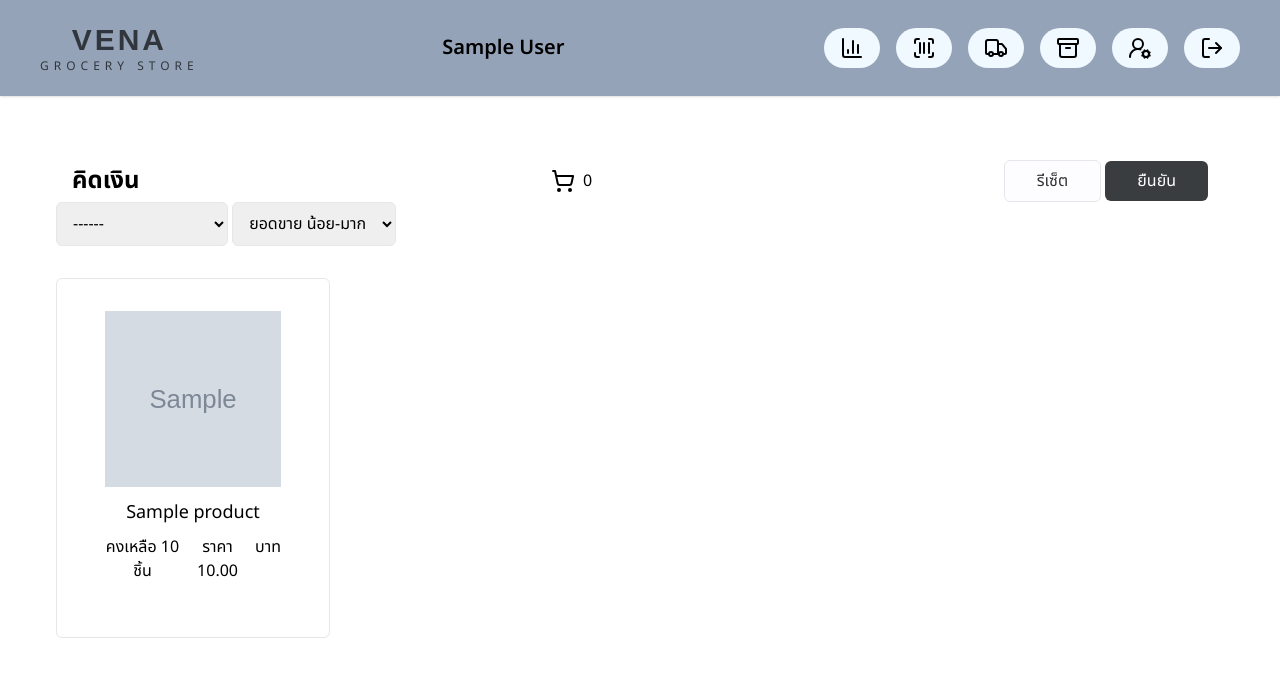
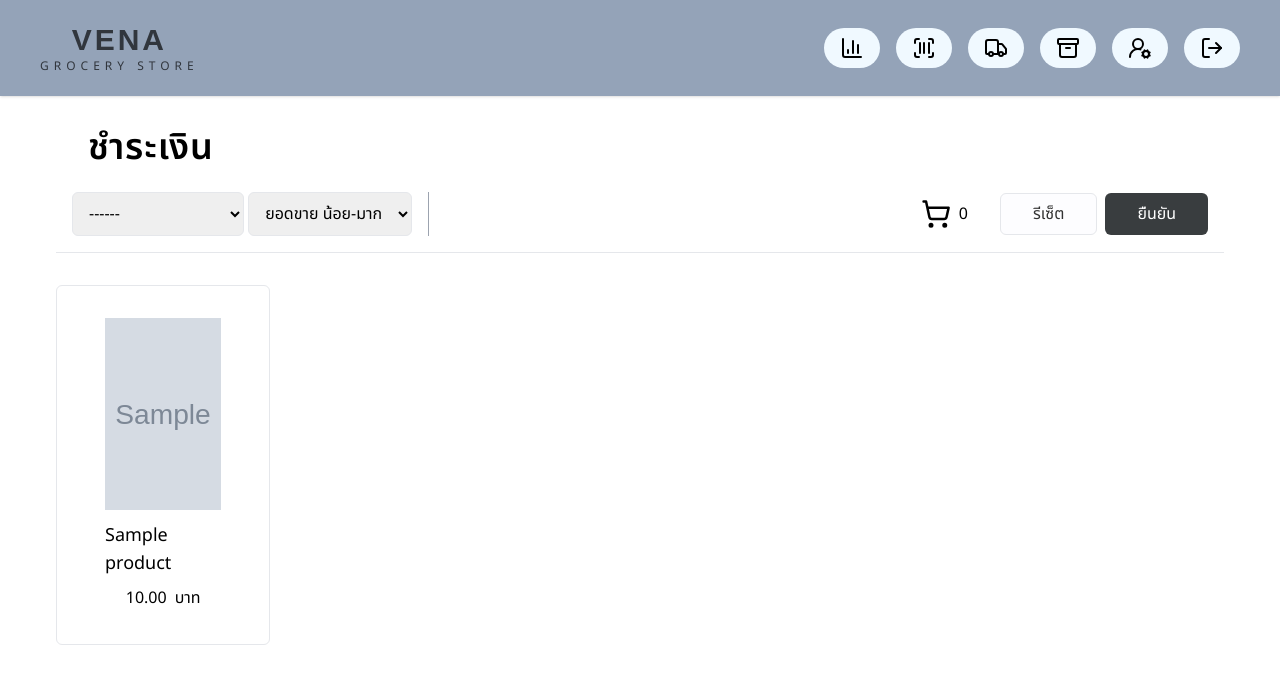
Before and after one commit to DefinitelyNotJay/SGM, a Django app: page /payment/ in a window 1280 px wide. Shown: the top 684 px of the page. Run offline with Django 5.2, Linux system fonts and the light colour scheme; a user stored in the database is signed in; tables that the repository leaves empty hold one stand-in row (values such as "Sample post"); grey boxes marked "Sample" are stand-in pictures; some libraries are stand-ins or nearby versions; some web fonts are replaced.

Commit message:
fix payment page design

```diff
--- a/SGM/store/templates/employee/payment.html
+++ b/SGM/store/templates/employee/payment.html
@@ -21,63 +21,72 @@ Home Page
   }
 }
 </style>
-<div class="w-full flex justify-between items-center px-4 mt-8">
-  <p class="text-2xl font-bold">คิดเงิน</p>
+
+  <p class="text-4xl font-semibold ml-8 tracking-wide">ชำระเงิน</p>
+  <div class="w-full flex justify-between items-center px-4 mt-6 border-b pb-4">
+    {% comment %} 1 {% endcomment %}
+      <div class='flex gap-3 items-center'>
+          <div class='border-r border-gray-400 pr-4'>
+            <select name="filter" id="category_filter" class='border px-3 py-2 rounded-md' onchange='selectCategory()'>
+              <option value="" default>------</option>
+              {% for c in categories  %}
+                  <option value='{{ c.name }}'>{{c.name}}</option>
+              {% endfor %}
+          </select>
+          <select onchange='selectSortFilter()' name="filter" id="sort_filter" class='border px-3 py-2 rounded-md'>
+              <option value="sales-asc">ยอดขาย น้อย-มาก</option>
+              <option value="sales-desc">ยอดขาย มาก-น้อย</option>
+              <option value="quantity-asc">ปริมาณ น้อย-มาก</option>
+              <option value="quantity-desc">ปริมาณ มาก-น้อย</option>
+          </select>
+          </div>
+          <div class='flex gap-3' id='category-area'></div>
+      </div>
+
+
+   {% comment %} 3 {% endcomment %}
+
+  {% comment %} 4 {% endcomment %}
+ <form method="POST" action='/payment/' class='flex gap-8'>
+  {% csrf_token %}
   <div class='flex gap-2 items-center'>
-    <svg xmlns="http://www.w3.org/2000/svg" width="24" height="24" viewBox="0 0 24 24" fill="none" stroke="currentColor" stroke-width="2" stroke-linecap="round" stroke-linejoin="round" class="lucide lucide-shopping-cart"><circle cx="8" cy="21" r="1"/><circle cx="19" cy="21" r="1"/><path d="M2.05 2.05h2l2.66 12.42a2 2 0 0 0 2 1.58h9.78a2 2 0 0 0 1.95-1.57l1.65-7.43H5.12"/></svg>
+    <svg xmlns="http://www.w3.org/2000/svg" width="30" height="30" viewBox="0 0 24 24" fill="none" stroke="currentColor" stroke-width="2" stroke-linecap="round" stroke-linejoin="round" class="lucide lucide-shopping-cart"><circle cx="8" cy="21" r="1"/><circle cx="19" cy="21" r="1"/><path d="M2.05 2.05h2l2.66 12.42a2 2 0 0 0 2 1.58h9.78a2 2 0 0 0 1.95-1.57l1.65-7.43H5.12"/></svg>
     <span id="amount">0</span>
   </div>
- <form method="POST" action='/payment/'>
-  {% csrf_token %}
-  <input type="text" class='hidden' name='ordered_products' id='ordered_products'>
+  <div class='flex gap-2'>
+    <input type="text" class='hidden' name='ordered_products' id='ordered_products'>
   <button type="button" onclick="clearSelectedProduct()" class="px-8 py-2 bg-[#fdfdff] hover:bg-gray-100 border text-[#333] rounded-md">
     รีเซ็ต
   </button>
   <button type="submit" onclick="processPayment()" class="px-8 py-2 bg-[#393d3f] hover:bg-[#222] text-[#fff] rounded-md">
     ยืนยัน
   </button>
+  </div>
  </form>
 </div>
-<div class='w-full flex justify-between'>
-  <div class='flex gap-3 w-full items-center'>
-       <div>
-           <select name="filter" id="category_filter" class='border px-3 py-2 rounded-md' onchange='selectCategory()'>
-               <option value="" default>------</option>
-               {% for c in categories  %}
-                   <option value='{{ c.name }}'>{{c.name}}</option>
-               {% endfor %}
-           </select>
-           <select onchange='selectSortFilter()' name="filter" id="sort_filter" class='border px-3 py-2 rounded-md'>
-               <option value="sales-asc">ยอดขาย น้อย-มาก</option>
-               <option value="sales-desc">ยอดขาย มาก-น้อย</option>
-               <option value="quantity-asc">ปริมาณ น้อย-มาก</option>
-               <option value="quantity-desc">ปริมาณ มาก-น้อย</option>
-           </select>
 
-       </div>
-       <div class='flex gap-3' id='category-area'>
-       </div>
-  </div>
-</div>
 
-<section class="grid grid-cols-4 mt-8 gap-x-6 gap-y-6">
+
+
+<section class="grid grid-cols-5 mt-8 gap-x-6 gap-y-6">
   {% for product in products %}
 
   {% if product.quantity_in_stock > 0 %}
   <div onclick="selectProduct({{ product.id }})" id="product-{{ product.id }}" class="border h-[360px] rounded-md hover:cursor-pointer hover:bg-gray-50 py-8 px-12  flex flex-col gap-3 text-center">
     <input type="text" id='{{product.id}}' class='hidden' value='{{product.id}},{{product.name}},{{product.price}},{{product.quantity_in_stock}}'>
-    <img class="h-44 object-center object-cover" src='{{ product.image_url }}'/>
+    <img class="h-48 object-center object-cover" src='{{ product.image_url }}'/>
     <div class="flex flex-col items-center justify-center gap-2">
-      <p class="text-lg">{{ product.name }}</p>
+      <p class="text-lg text-start">{{ product.name }}</p>
       <div>
-        <div class="flex gap-2">
-          <p>คงเหลือ <span>{{product.quantity_in_stock}}</span> ชิ้น</p>
-          <span>ราคา {{product.price}}</span> บาท
-          </div>
+        <div class="flex gap-2 items-center">
+          {% comment %} <p>เหลือ <span>{{product.quantity_in_stock}}</span> ชิ้น</p> {% endcomment %}
+          <span>{{product.price}}</span> บาท
           <div id='inputGroup-{{ product.id }}' class="hidden mt-1">
             <input id='input-{{ product.id }}' onchange="updateAmountChange({{ product.id }})" onclick="event.stopPropagation()" type="number" required value=1 class='z-0 w-12 resize-none border rounded-md py-1  text-center'>
             <span>ชิ้น</span>
         </div>
+          </div>
+
       </div>
 
     </div>
@@ -154,7 +163,7 @@ Home Page
       const pTag = document.createElement('p')
           pTag.textContent = category_target
           pTag.id = category_target
-          pTag.className = `cursor-pointer hover:bg-gray-50 bg-gray-100 p-2 border rounded`
+          pTag.className = `cursor-pointer border-gray-200 hover:bg-gray-100 p-2 border rounded`
           pTag.onclick = (e) => {
               deleteCategoryTag(e.target.textContent)
           }
--- a/SGM/store/templates/manager/navbar_manager.html
+++ b/SGM/store/templates/manager/navbar_manager.html
@@ -21,7 +21,7 @@
               </div>
         </a>
 
-    <p class='text-xl font-semibold cursor-default select-none'>{{ user.first_name }} {{user.last_name}}</p>
+    {% comment %} <p class='text-xl font-semibold cursor-default select-none'>{{ user.first_name }} {{user.last_name}}</p> {% endcomment %}
     <div class="flex space-x-
     4 items-center text-bold">
     {% if not user.is_authenticated %}
```
